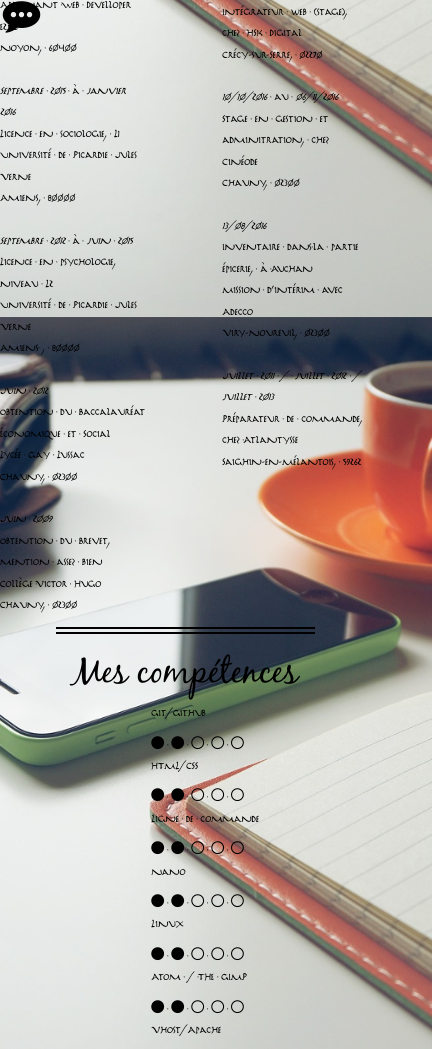
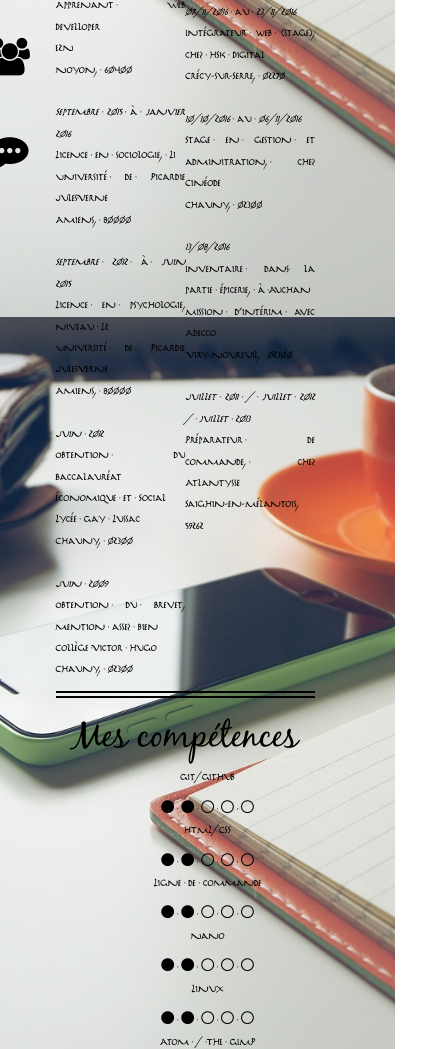
Before and after one commit to MaximeDEFRETIN/CvWeb, a plain HTML site: page home.html in a window 390 px wide. Shown: the part 527-1576 px from the top of the page, 432 px wide, since content can reach past the window. Drawn offline with nearby package versions, Linux system fonts and the light colour scheme; files whose address does not match are found by name.

Commit message:
CV Web amélioré et mis en responsive design pour mobile

```diff
--- a/assets/css/style.css
+++ b/assets/css/style.css
@@ -12,29 +12,6 @@
                      src: url('mara2.ttf') format('truetype');
            	font-weight: normal;
             font-style: normal; }
-
-            @font-face {
-              font-family: 'fontello';
-              src: url('fontello.eot');
-              src: url('fontello.eot#iefix') format('embedded-opentype'),
-                   url('fontello.woff2') format('woff2'),
-                   url('fontello.woff') format('woff'),
-                   url('fontello.ttf') format('truetype'),
-                   url('fontello.svg#fontello') format('svg');
-              font-weight: normal;
-              font-style: normal; }
-
-              @font-face {
-                font-family: 'f1';
-                src: url('f1.eot?11688487');
-                src: url('f1.eot?11688487#iefix') format('embedded-opentype'),
-                     url('f1.woff2?11688487') format('woff2'),
-                     url('f1.woff?11688487') format('woff'),
-                     url('f1.ttf?11688487') format('truetype'),
-                     url('f1.svg?11688487#fontello') format('svg');
-                font-weight: normal;
-                font-style: normal;}
-
 
 body {
   font-family:'mara2', Time New Roman;
@@ -54,24 +31,26 @@ body {
   justify-content:space-between;
   align-items:center;
   width:95%;
-  padding:-5%;
 }
 #flexnav {
   display:flex;
   flex-direction:column;
   justify-content:space-between;
   align-items:center;
+  width:5%;
   float:left;
-  position:fixed; top:30%;
+  position:fixed; top:20%;
 }
 
 .left {
   float:left;
-  width:40%;
+  width:50%;
+  text-align:justify;
 }
 .right {
   float:right;
-  width:40%;
+  width:50%;
+  text-align:justify;
 }
 
 h1 {
@@ -81,9 +60,8 @@ h1 {
 
 .size {
   width:70%;
-  text-align: justify;
+  text-align: center;
 }
-
 .bordertop {
   border-top: solid 7px black;
   border-radius:10px;
@@ -99,13 +77,35 @@ h1 {
 }
 
 .centerblock{
-  padding-left:35%;
+  padding-left:23%;
 }
 
 .fa {
   color:black;
 }
-
 .icon {
   font-size:250%;
+  margin:20px;
 }
+
+@media screen and (max-width: 320px){
+  .icon {
+    margin:10px;
+    font-size:150%;
+  }
+
+  h1 {
+    font-size:150%;
+  }
+
+  .right {
+    width:45%;
+  }
+  .left {
+    width:45%;
+  }
+
+  .centerblock{
+    padding-left:15%;
+  }
+}
--- a/home.html
+++ b/home.html
@@ -46,7 +46,7 @@
     </p>
   </div>
   <div class="border"></div>
-  <div>
+  <div class="size">
     <div class="left" id="form">
       <h1>Les formations que j'ai suivis</h1>
       <p>
@@ -61,7 +61,7 @@
         <span class="titre">Septembre 2012</span> à <span class="titre">juin 2015</span><br />
         Licence en psychologie, niveau L2<br />
         Université de Picardie Jules Verne<br />
-        Amiens , 80000<br /><br />
+        Amiens, 80000<br /><br />
         <span class="titre">Juin 2012</span><br />
         Obtention du Baccalauréat Économique et Social<br />
         Lycée Gay Lussac<br />
@@ -73,7 +73,7 @@
       </div>
       <div class="right" id="xp">
         <h1>Expériences professionnelles</h1>
-        <p><span class="titre">03/04/2017</span> à <span class="titre">28/05/2017</span><br />
+        <p><span class="titre">03/04/2017</span> au <span class="titre">28/05/2017</span><br />
           Stage à Film AA Production<br />
           Chauny, 02300<br /><br />
           <span class="titre">07/11/2016</span> au <span class="titre">23/11/2016</span><br />
@@ -92,7 +92,7 @@
         </div>
       </div>
       <div class="border"></div>
-      <div id="competence">
+      <div id="competence" class="size">
         <h1>Mes compétences</h1>
         <div class="container centerblock">
           <div class="row">
@@ -110,7 +110,7 @@
           <div class="row">
             <div class="col-lg-4"><p>HTML/CSS</p>
             </div>
-            <div class=" col-lg-4">
+            <div class="col-lg-4">
               <span><i class="fa fa-circle" aria-hidden="true"></i></span>
               <span><i class="fa fa-circle" aria-hidden="true"></i></span>
               <span><i class="fa fa-circle-thin" aria-hidden="true"></i></span>
@@ -176,15 +176,15 @@
         </div>
       </div>
       <div class="border"></div>
-      <div id="benevolat" class="borderbottom">
+      <div id="benevolat" class="borderbottom size">
         <h1>Bénévolat</h1>
         <div class="left">
           <p><span class="titre">18/08/2017</span> au <span class="titre">20/08/2017</span><br />
             Festival des Vers Solidaires, Association Gaïa<br />
             Friterie<br />
             <ul>
-              <li>Servir les frites</li>
-              <li>Encaissement de la monnaie</li>
+            <li>Servir les frites</li>
+            <li>Encaissement de la monnaie</li>
             </ul>
             St-Gobain (02700)<br /><br />
             <span class="titre">06/06/2017</span> au<span class="titre">06/08/2017</span><br />
@@ -238,7 +238,7 @@
               Septmonts (02200)
             </div>
           </div>
-          <div id="contact">
+          <div id="contact" class="size">
             <p>
               Pour me contacter, vous pouvez m'envoyer un mail sur mon adresse mail personnel : maxime.defretin@laposte.net.
               <a href="https://www.linkedin.com/in/maxime-defretin-6366bbaa/"><i class="fa fa-linkedin-square" aria-hidden="true"></i></a>
```
